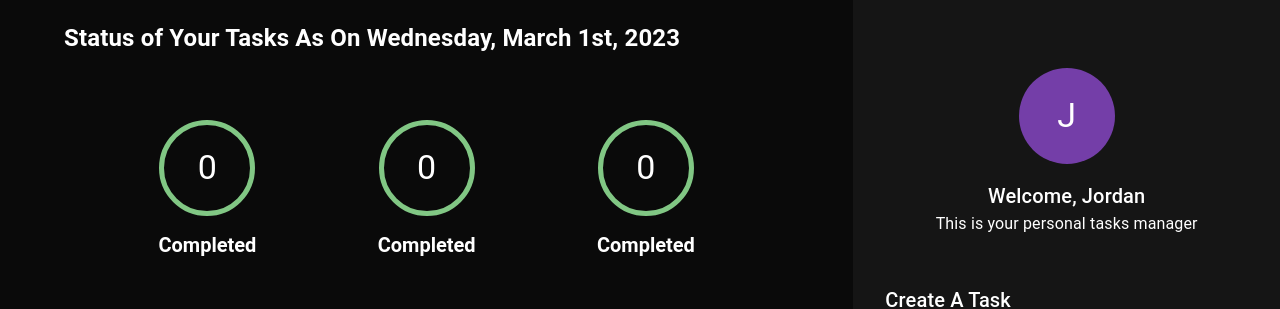
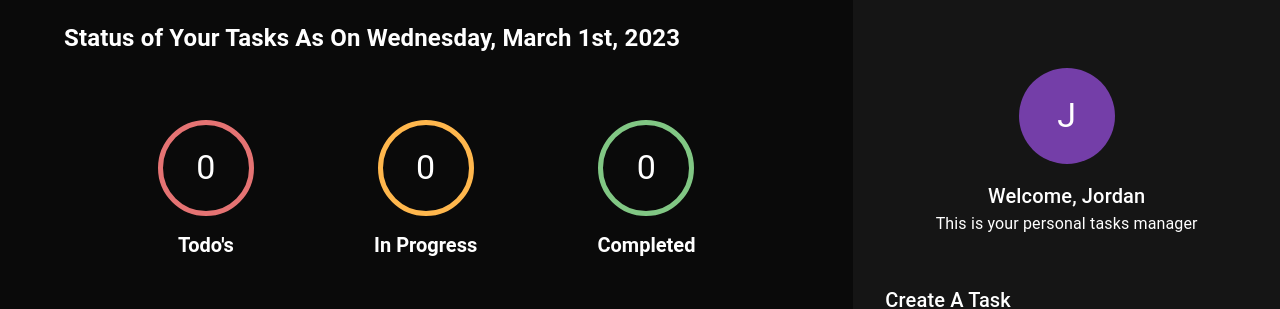
Before and after one commit to Midstackdev/tsc.app.todo, a React (Create React App) app in the folder client/: page / in a window 1280 px wide. Shown: the top 309 px of the page. Built offline with nearby package versions, Linux system fonts and the light colour scheme; no server answers.

Commit message:
count tasks

```diff
--- a/client/src/components/taskArea/TaskArea.tsx
+++ b/client/src/components/taskArea/TaskArea.tsx
@@ -6,6 +6,7 @@ import { API_URL, sendApiRequest } from '../../helpers/sendApiRequest';
 import { Status } from '../createTaskForm/enums/Status';
 import { Task } from '../task/Task';
 import { TaskCounter } from '../taskCounter/TaskCounter';
+import { taskCounter } from './helper';
 import { ITaskApi, IUpdateTask } from './interface';
 
 export const TaskArea: FC = (): ReactElement => {
@@ -54,9 +55,18 @@ export const TaskArea: FC = (): ReactElement => {
           xs={12}
           mb={8}
         >
-          <TaskCounter />
-          <TaskCounter />
-          <TaskCounter />
+          <TaskCounter
+            count={data ? taskCounter(data, Status.todo) : undefined}
+            status={Status.todo}
+          />
+          <TaskCounter
+            count={data ? taskCounter(data, Status.inProgress) : undefined}
+            status={Status.inProgress}
+          />
+          <TaskCounter
+            count={data ? taskCounter(data, Status.completed) : undefined}
+            status={Status.completed}
+          />
         </Grid>
         <Grid item display={'flex'} flexDirection="column" xs={10} md={8}>
           <>
@@ -78,7 +88,12 @@ export const TaskArea: FC = (): ReactElement => {
               data?.map((task) =>
                 task.status === Status.todo ||
                 task.status === Status.inProgress ? (
-                  <Task key={task.id} {...task} onStatusChange={handleStatusChange} onClick={handleMarkCompleted} />
+                  <Task
+                    key={task.id}
+                    {...task}
+                    onStatusChange={handleStatusChange}
+                    onClick={handleMarkCompleted}
+                  />
                 ) : (
                   false
                 ),
--- /dev/null
+++ b/client/src/components/taskArea/helper.ts
@@ -0,0 +1,14 @@
+import { TaskCounterStatusType } from '../taskCounter/interfaces/ITaskCounter';
+import { ITaskApi } from './interface';
+
+export const taskCounter = (
+  tasks: ITaskApi[],
+  status: TaskCounterStatusType,
+): number => {
+  if (!Array.isArray(tasks)) {
+    return 0;
+  }
+
+  const totalTasks = tasks.filter((task) => task.status === status);
+  return totalTasks.length;
+};
```
